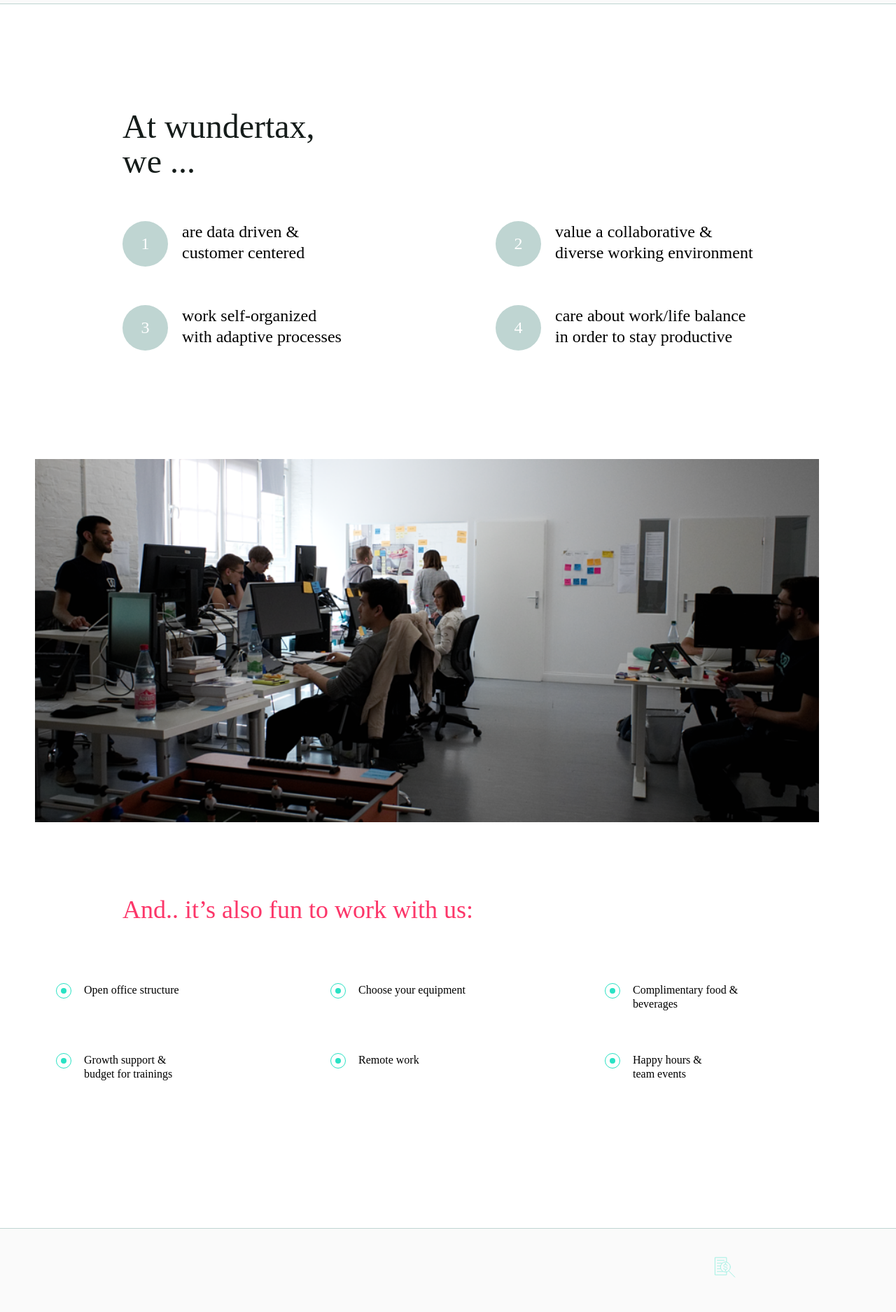
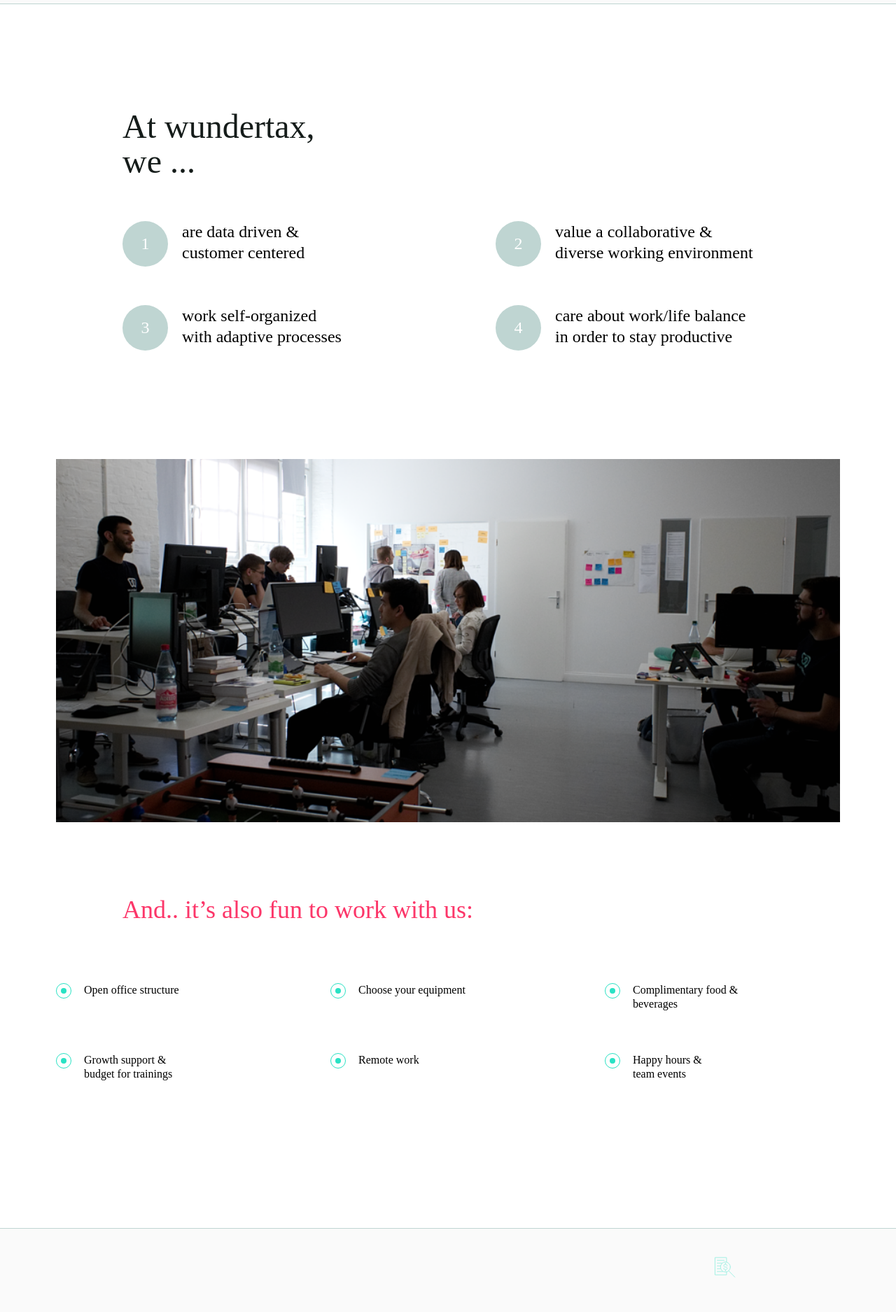
Before and after one commit to valentin-shvets/wundertax.github.io, a Jekyll site: the page built from index.md, in a window 1280 px wide. Shown: the part 3621-5496 px from the top of the page at 70% size. Built offline with Jekyll 4.4.1, drawn with Linux system fonts in a browser that asks for light colours; some web fonts are replaced.

```diff
--- a/_sass/components/Workplace.scss
+++ b/_sass/components/Workplace.scss
@@ -24,7 +24,7 @@
   }
 
   &__office {
-    left: 50%;
+    left: calc(50% + 30px);
     margin-left: -30px;
     padding-bottom: 60px;
     position: relative;
```
